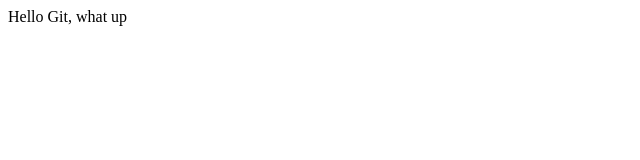
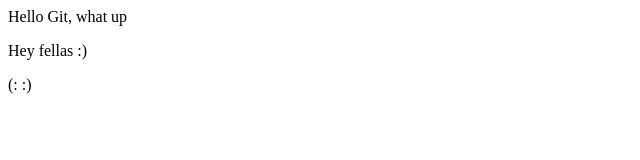
Before and after one commit to bryted/Group-2-demo, a plain HTML site: page index.html in a window 1280 px wide. Shown: the full height of the page, 0-640 px from the left. Drawn offline with Linux system fonts and the light colour scheme.

Commit message:
just bored so I did this :)

```diff
--- a/index.html
+++ b/index.html
@@ -1 +1,3 @@
 <div> Hello Git, what up</div>
+<div class='row'><p>Hey fellas :)</p></div>
+<div class='col-md-12'><p>(: :)</p></div>
```
